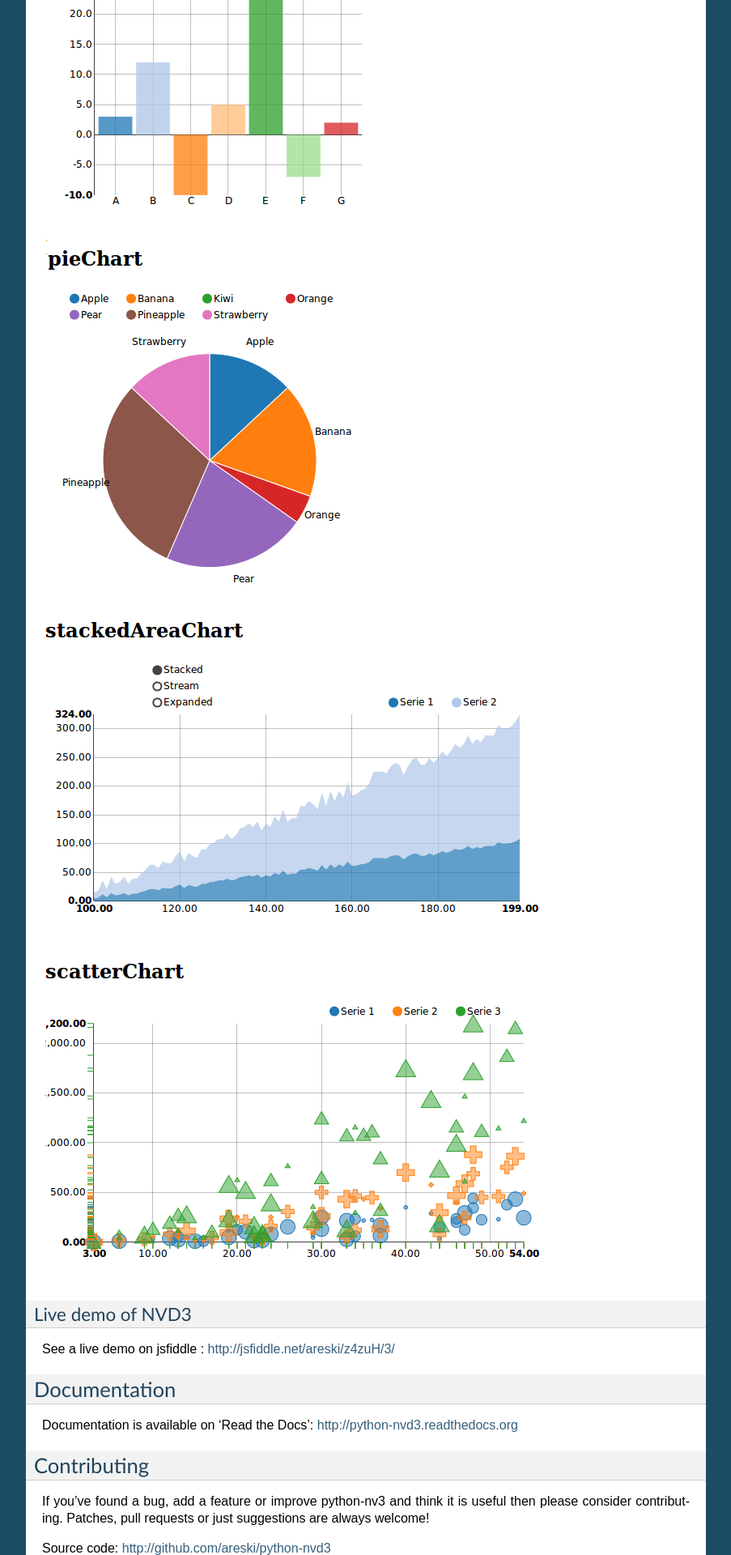
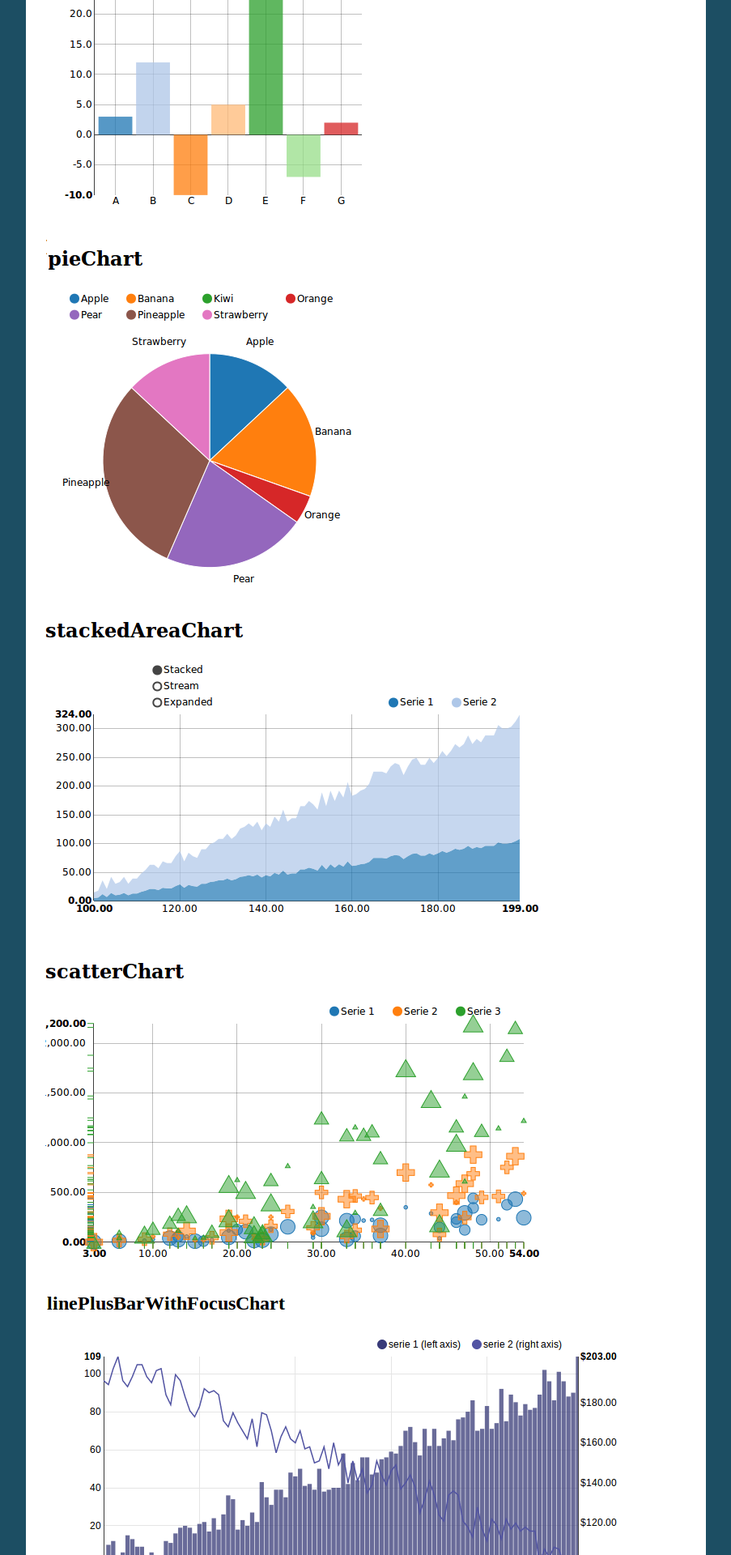
Before and after one commit to areski/python-nvd3, a Sphinx documentation site: the page built from docs/source/introduction.rst, in a window 1280 px wide. Shown: the part 4480-6400 px from the top of the page at 81% size, without its empty margins (198-1101 px from the left). Built offline with Sphinx 7.4.7, drawn with Linux system fonts in a browser that asks for light colours.

Commit message:
update doc: add missing screenshot for lineplusbarwithfocuschart

```diff
--- a/docs/source/includes/introduction.txt
+++ b/docs/source/includes/introduction.txt
@@ -110,6 +110,10 @@ Supported nvd3 charts
 .. image:: _static/screenshot/scatterChart.png
 
 
+.. image:: _static/screenshot/linePlusBarWithFocusChart.png
+
+
+
 .. _live_demo:
 
 Live demo of NVD3
```
